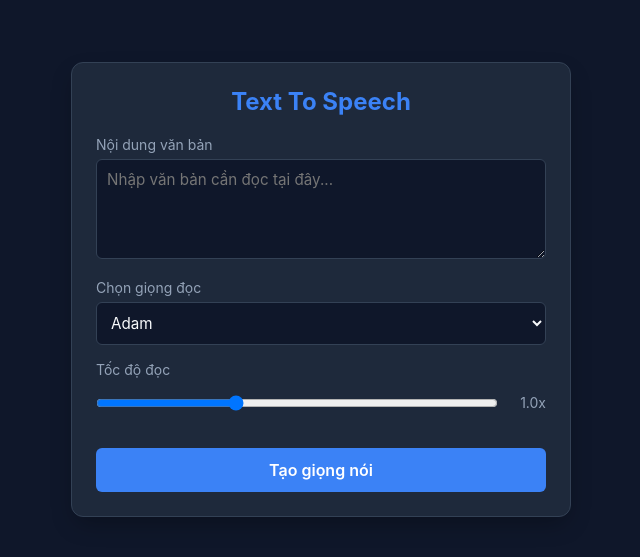
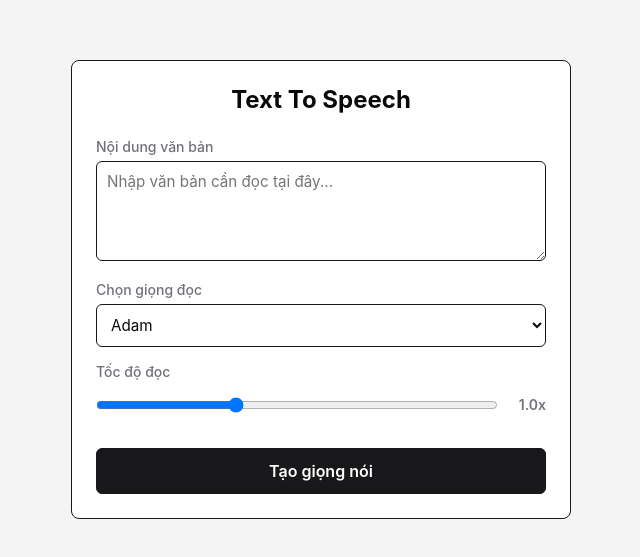
Before and after one commit to nultts/NulTTS, a plain HTML site: page index.html in a window 1280 px wide. Shown: the part 111-668 px from the top of the page, without its empty margins (319-959 px from the left). Drawn offline with Linux system fonts and the light colour scheme.

Commit message:
Update index.html

```diff
--- a/index.html
+++ b/index.html
@@ -1,19 +1,42 @@
-<!DOCTYPE html> <!-- Frontend -->
+<!DOCTYPE html>
 <html lang="vi">
 <head>
     <meta charset="UTF-8">
     <meta name="viewport" content="width=device-width, initial-scale=1.0">
-    <title>TTS Player - NUL Studio</title>
+    <title>NulTTS</title>
     <style>
         :root {
-            --bg-color: #0f172a;
-            --card-bg: #1e293b;
-            --accent-color: #3b82f6;
-            --accent-hover: #2563eb;
-            --text-color: #f8fafc;
-            --text-secondary: #94a3b8;
-            --border-color: #334155;
-            --error-color: #ef4444;
+            --bg-color: #f4f4f5;
+            --card-bg: #ffffff;
+            --text-color: #09090b;
+            --text-secondary: #71717a;
+            --border-color: #18181b;
+            --error-color: #dc2626;
+            --button-bg: #18181b;
+            --button-hover: #27272a;
+            --input-bg: #ffffff;
+        }
+
+        @media (prefers-color-scheme: dark) {
+            :root {
+                --bg-color: #09090b;
+                --card-bg: #18181b;
+                --text-color: #f4f4f5;
+                --text-secondary: #a1a1aa;
+                --border-color: #27272a;
+                --error-color: #ef4444;
+                --button-bg: #f4f4f5;
+                --button-hover: #e4e4e7;
+                --input-bg: #09090b;
+            }
+
+            button {
+                color: #09090b !important;
+            }
+
+            textarea, select, input[type="range"] {
+                color: #f4f4f5;
+            }
         }
 
         * {
@@ -35,19 +58,21 @@
 
         .container {
             background-color: var(--card-bg);
-            border-radius: 12px;
+            border-radius: 8px;
             padding: 24px;
             width: 100%;
             max-width: 500px;
-            box-shadow: 0 10px 25px -5px rgba(0, 0, 0, 0.3);
             border: 1px solid var(--border-color);
+            box-shadow: none;
         }
 
         h2 {
-            margin-bottom: 20px;
+            margin-bottom: 24px;
             font-size: 1.5rem;
+            font-weight: 700;
             text-align: center;
-            color: var(--accent-color);
+            color: var(--text-color);
+            border: none;
         }
 
         .form-group {
@@ -58,19 +83,20 @@
             display: block;
             margin-bottom: 6px;
             font-size: 0.875rem;
+            font-weight: 500;
             color: var(--text-secondary);
         }
 
         textarea, select, input[type="range"] {
             width: 100%;
-            background-color: var(--bg-color);
+            background-color: var(--input-bg);
             border: 1px solid var(--border-color);
             border-radius: 6px;
             color: var(--text-color);
             padding: 10px;
             font-size: 0.95rem;
             outline: none;
-            transition: border-color 0.2s;
+            transition: border-color 0.15s;
         }
 
         textarea {
@@ -79,7 +105,7 @@
         }
 
         textarea:focus, select:focus {
-            border-color: var(--accent-color);
+            border-color: var(--text-color);
         }
 
         .range-container {
@@ -93,24 +119,25 @@
             width: 40px;
             text-align: right;
             color: var(--text-secondary);
+            font-weight: 600;
         }
 
         button {
             width: 100%;
-            background-color: var(--accent-color);
-            color: white;
-            border: none;
+            background-color: var(--button-bg);
+            color: #ffffff;
+            border: 1px solid var(--border-color);
             border-radius: 6px;
             padding: 12px;
             font-size: 1rem;
             font-weight: 600;
             cursor: pointer;
-            transition: background-color 0.2s;
-            margin-top: 10px;
+            transition: background-color 0.15s;
+            margin-top: 8px;
         }
 
         button:hover {
-            background-color: var(--accent-hover);
+            background-color: var(--button-hover);
         }
 
         button:disabled {
@@ -121,15 +148,17 @@
         .error-message {
             color: var(--error-color);
             font-size: 0.875rem;
-            margin-top: 10px;
+            margin-top: 12px;
             display: none;
             text-align: center;
+            font-weight: 500;
         }
 
         audio {
             width: 100%;
-            margin-top: 20px;
+            margin-top: 16px;
             display: none;
+            border-radius: 6px;
         }
     </style>
 </head>
@@ -167,7 +196,6 @@
     <button id="generateBtn">Tạo giọng nói</button>
 
     <div id="errorMessage" class="error-message"></div>
-
     <audio id="audioPlayer" controls></audio>
 </div>
 
@@ -244,6 +272,5 @@
         errorMessage.textContent = '';
     }
 </script>
-
 </body>
 </html>
```
